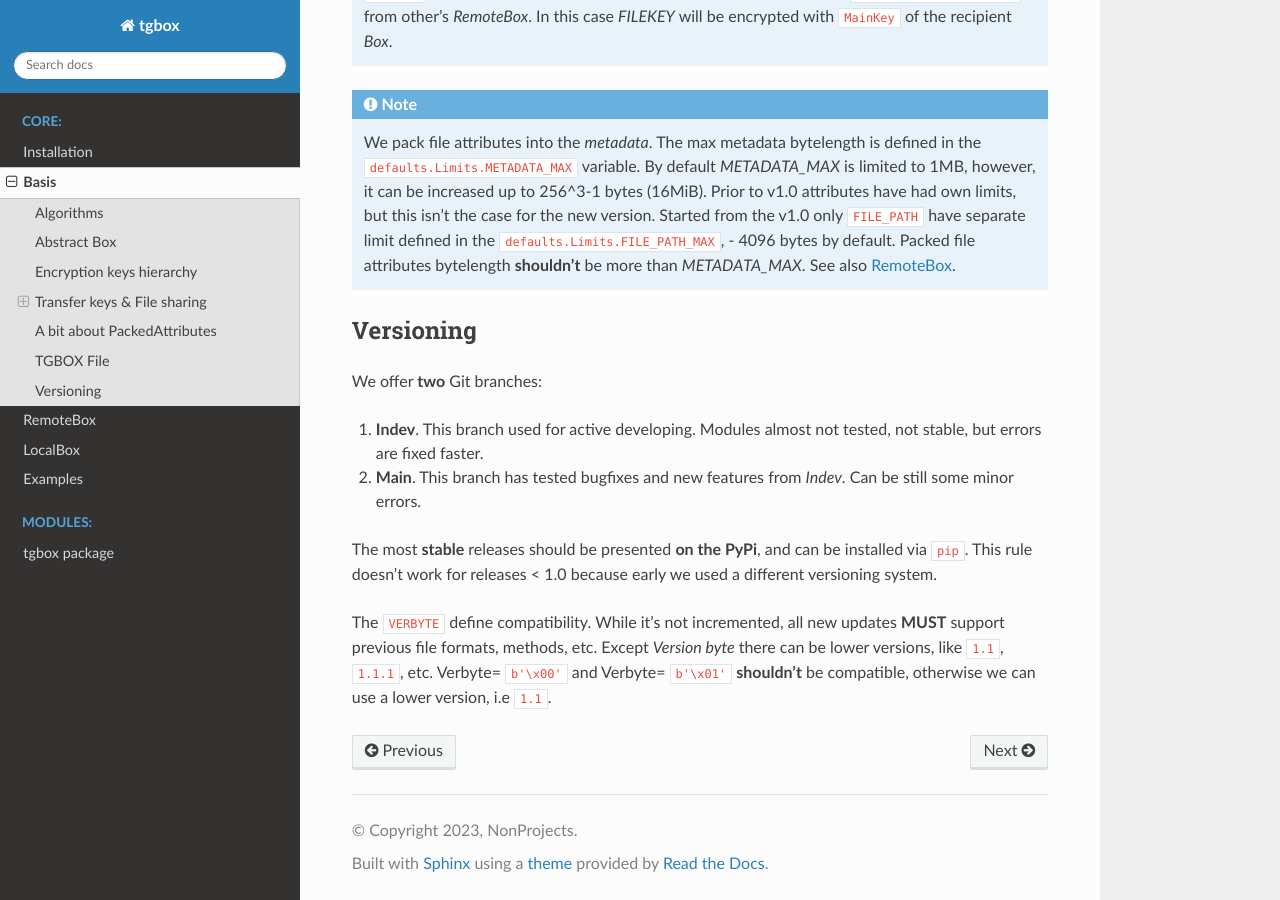
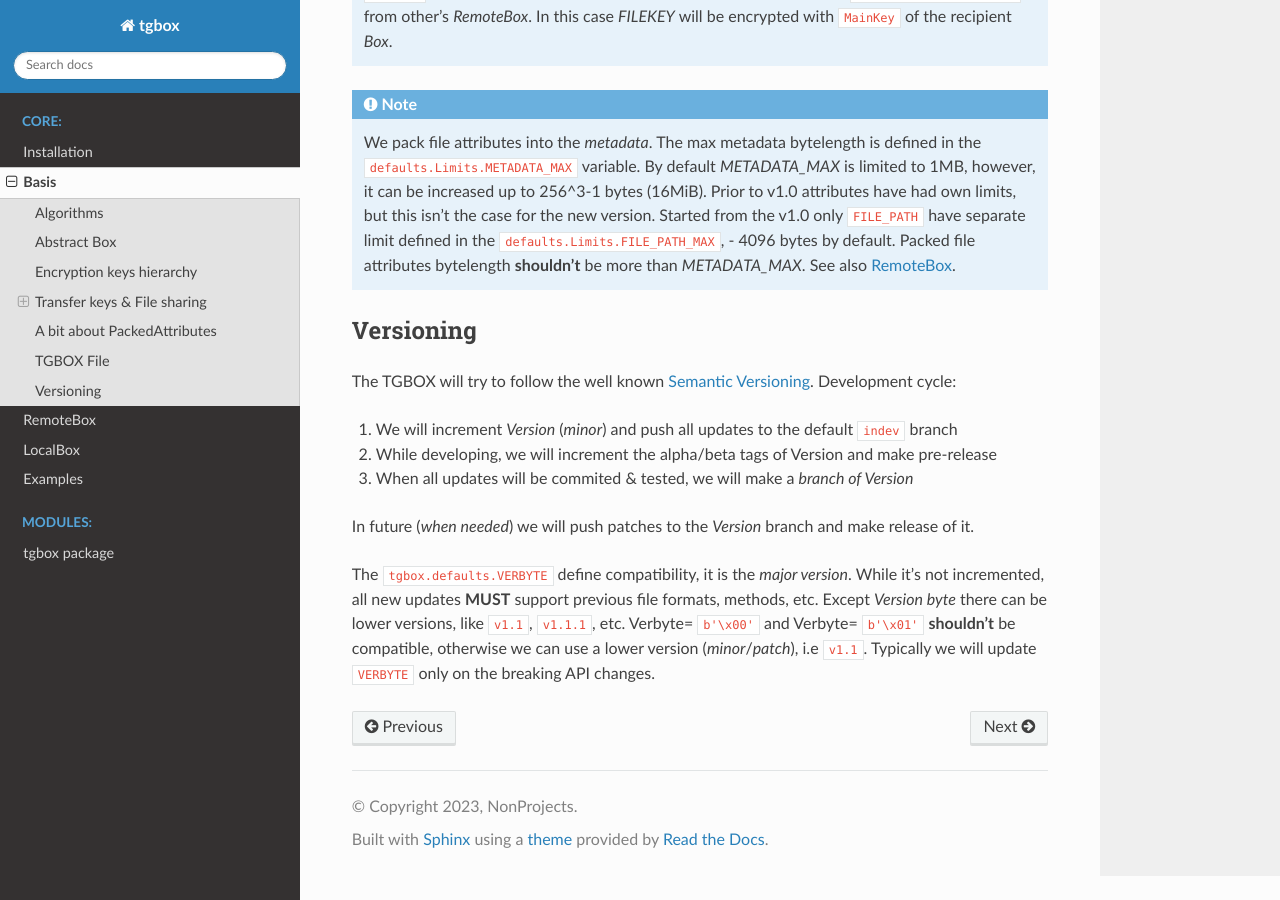
Before and after one commit to NonProjects/tgbox, a Sphinx documentation site: the page built from docs/basis.rst, in a window 1280 px wide and 900 px high, scrolled down 4044 px. Built offline with Sphinx 7.4.7 and the Read the Docs theme 2.0.0, drawn with Linux system fonts in a browser that asks for light colours.

Commit message:
Update information about versioning

```diff
--- a/docs/basis.rst
+++ b/docs/basis.rst
@@ -158,11 +158,12 @@ Abstract tgbox file of **v1.X** has **13** attributes:
 Versioning
 ----------
 
-We offer **two** Git branches:
+The TGBOX will try to follow the well known `Semantic Versioning <https://semver.org/>`_. Development cycle:
 
-1. **Indev**. This branch used for active developing. Modules almost not tested, not stable, but errors are fixed faster.
-2. **Main**. This branch has tested bugfixes and new features from *Indev*. Can be still some minor errors.
+1. We will increment *Version* (*minor*) and push all updates to the default ``indev`` branch
+2. While developing, we will increment the alpha/beta tags of Version and make pre-release
+3. When all updates will be commited & tested, we will make a *branch of Version*
 
-The most **stable** releases should be presented **on the PyPi**, and can be installed via ``pip``. This rule doesn't work for releases < 1.0 because early we used a different versioning system.
+In future (*when needed*) we will push patches to the *Version* branch and make release of it.
 
-The ``VERBYTE`` define compatibility. While it's not incremented, all new updates **MUST** support previous file formats, methods, etc. Except *Version byte* there can be lower versions, like ``1.1``, ``1.1.1``, etc. Verbyte= ``b'\x00'`` and Verbyte= ``b'\x01'`` **shouldn't** be compatible, otherwise we can use a lower version, i.e ``1.1``.
+The ``tgbox.defaults.VERBYTE`` define compatibility, it is the *major version*. While it's not incremented, all new updates **MUST** support previous file formats, methods, etc. Except *Version byte* there can be lower versions, like ``v1.1``, ``v1.1.1``, etc. Verbyte= ``b'\x00'`` and Verbyte= ``b'\x01'`` **shouldn't** be compatible, otherwise we can use a lower version (*minor*/*patch*), i.e ``v1.1``. Typically we will update ``VERBYTE`` only on the breaking API changes.
--- a/docs/installation.rst
+++ b/docs/installation.rst
@@ -17,8 +17,7 @@ Clone from GitHub
 
 .. code-block:: console
 
-   # You can replace --branch=main with --branch=indev
-   git clone https://github.com/NonProjects/tgbox --branch=main
+   git clone https://github.com/NonProjects/tgbox
    python3 -m pip install ./tgbox/[fast]
 
 Optional dependencies
```
